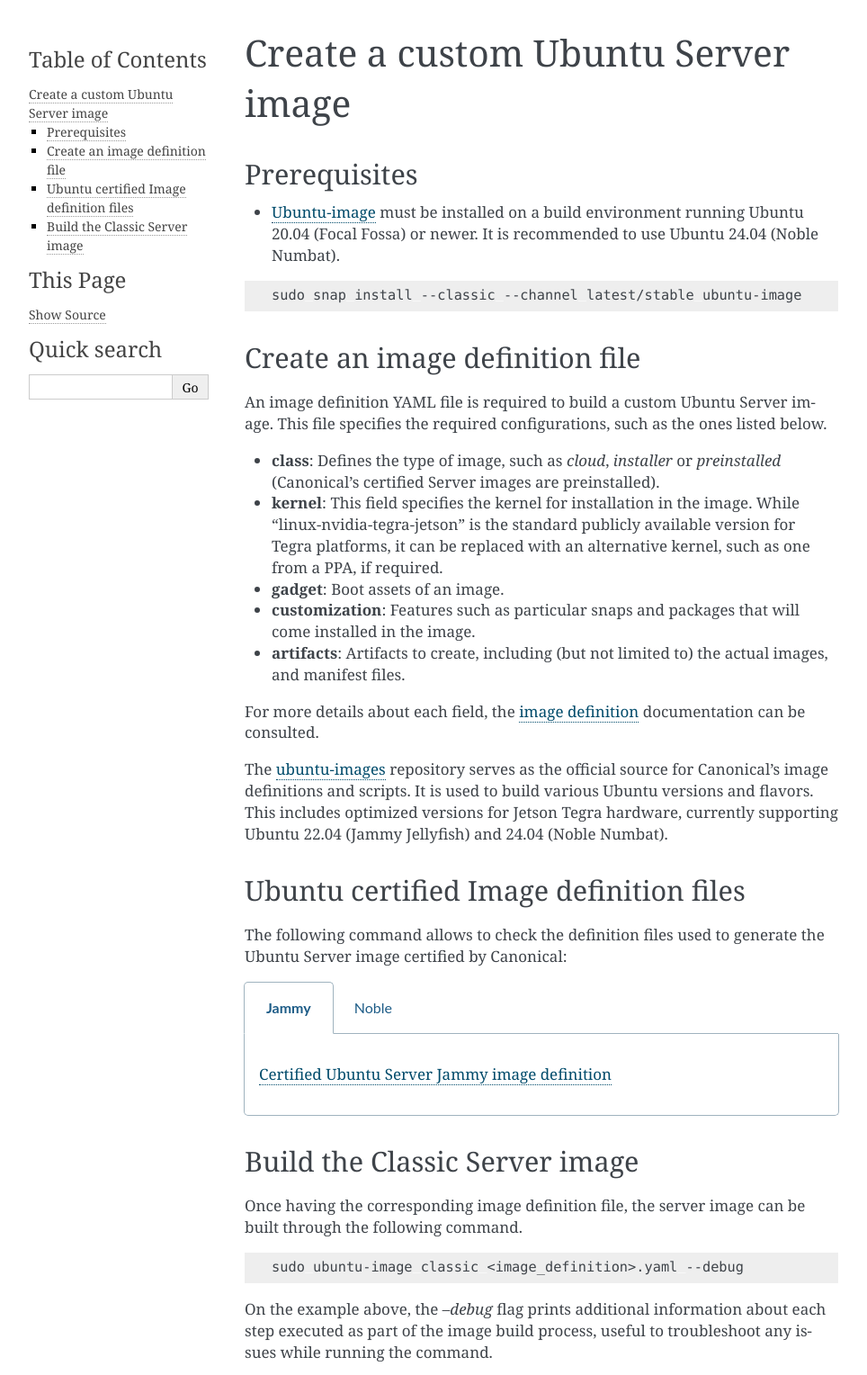
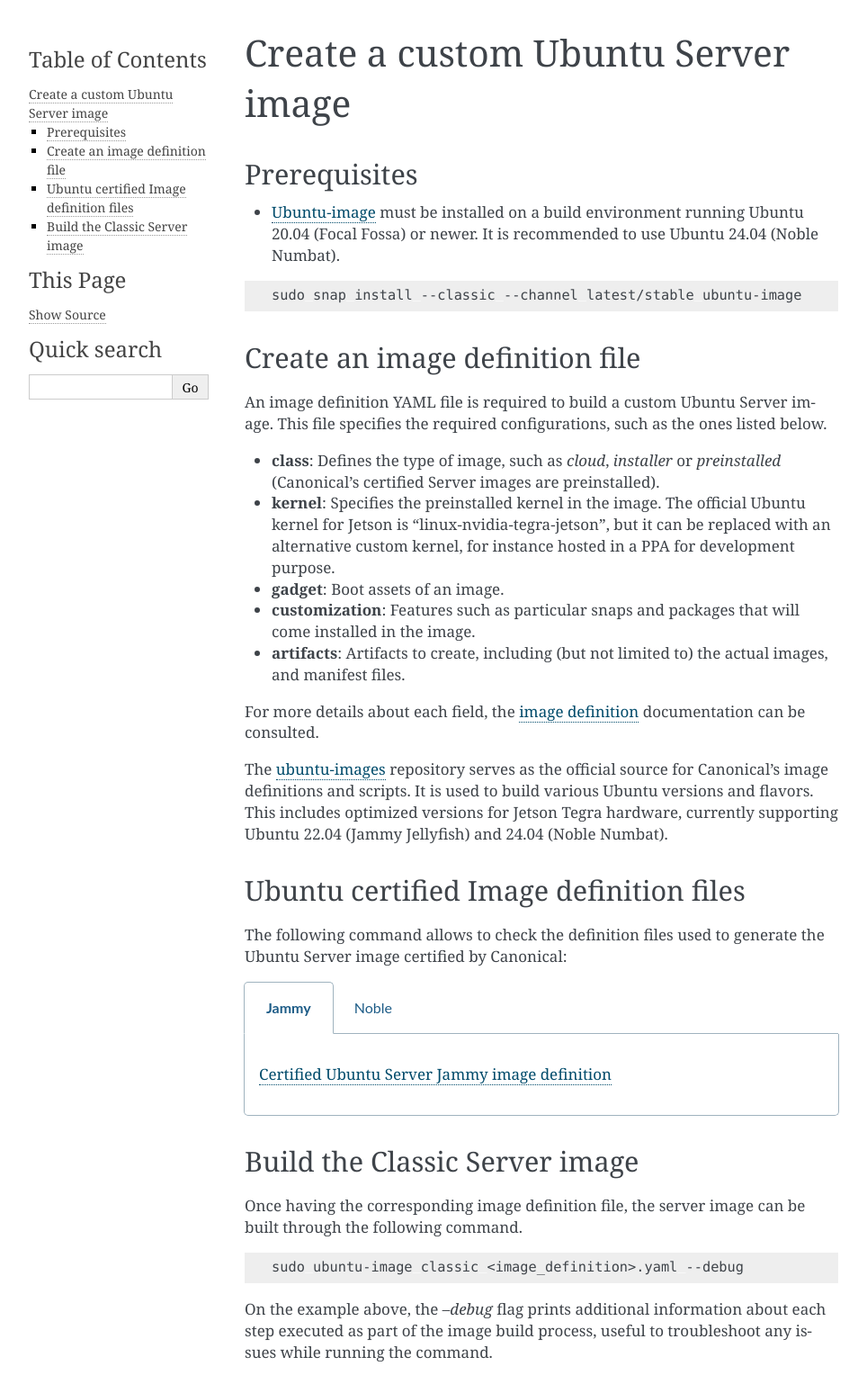
Before and after one commit to canonical/ubuntu-for-jetson, a Sphinx documentation site: the page built from docs/how-to/build-image.rst, in a window 1280 px wide, cut to the strip 0-1528 px from the top of the page. Shown: the whole strip at 90% size, without its empty margins (148-1112 px from the left). Built offline with Sphinx 7.4.7, drawn with Linux system fonts in a browser that asks for light colours.

Commit message:
Fix: Update the kernel field description
Co-authored-by: Remy MARTIN <remy.martin@canonical.com>

```diff
--- a/docs/how-to/build-image.rst
+++ b/docs/how-to/build-image.rst
@@ -21,7 +21,7 @@
 An image definition YAML file is required to build a custom Ubuntu Server image. This file specifies the required configurations, such as the ones listed below.
 
 * **class**: Defines the type of image, such as `cloud`, `installer` or `preinstalled` (Canonical's certified Server images are preinstalled).
-* **kernel**: This field specifies the kernel for installation in the image. While "linux-nvidia-tegra-jetson" is the standard publicly available version for Tegra platforms, it can be replaced with an alternative kernel, such as one from a PPA, if required.
+* **kernel**: Specifies the preinstalled kernel in the image. The official Ubuntu kernel for Jetson is "linux-nvidia-tegra-jetson", but it can be replaced with an alternative custom kernel, for instance hosted in a PPA for development purpose.
 * **gadget**: Boot assets of an image.
 * **customization**: Features such as particular snaps and packages that will come installed in the image.
 * **artifacts**: Artifacts to create, including (but not limited to) the actual images, and manifest files.
```
